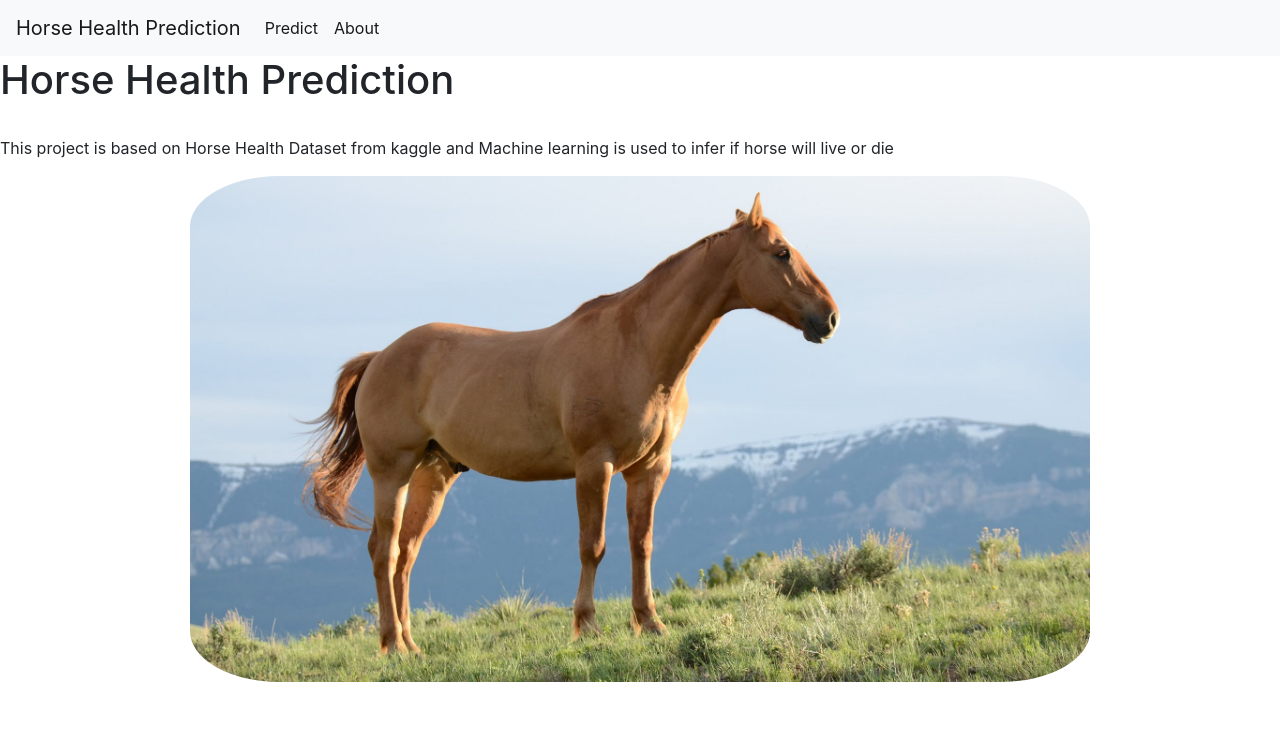
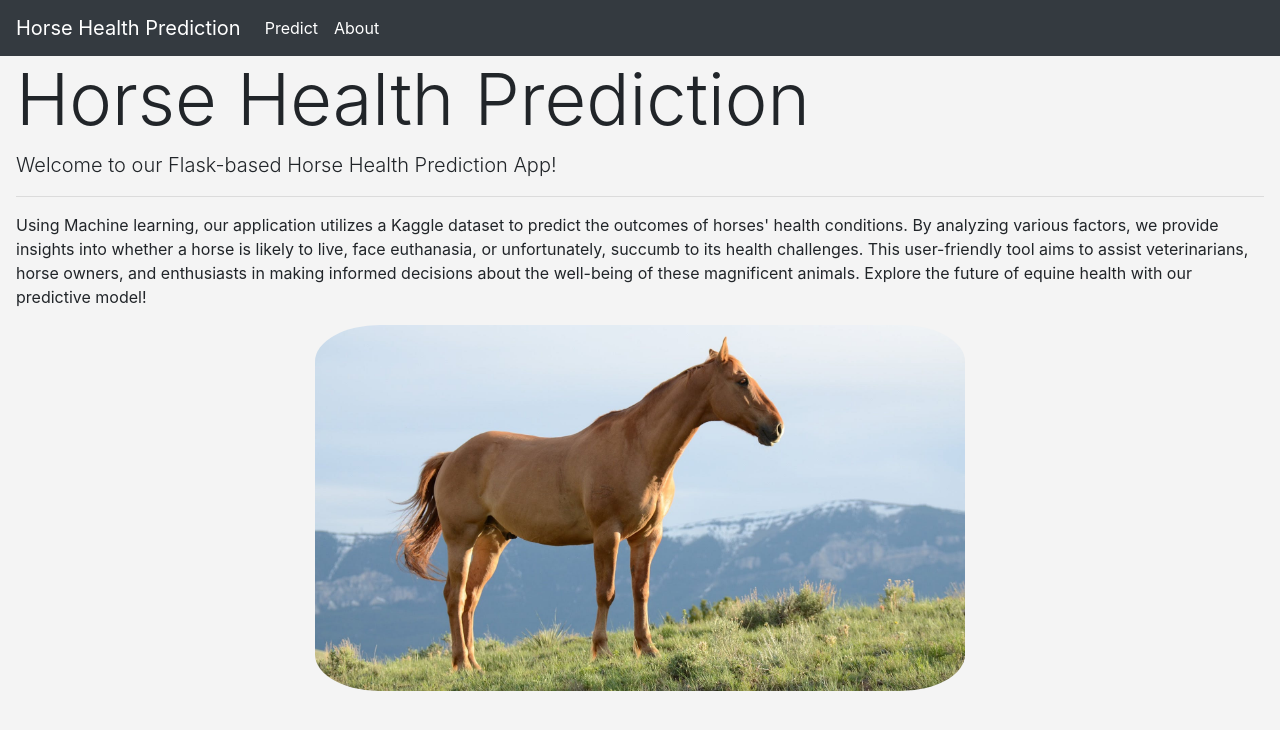
Before and after one commit to NeeteshC7/Horse_Health_Prediction, a Flask app: page / in a window 1280 px wide. Shown: the top 730 px of the page. Run offline with Flask 3, Linux system fonts and the light colour scheme.

Commit message:
UI optimisations

```diff
--- a/static/styles.css
+++ b/static/styles.css
@@ -2,7 +2,13 @@
     text-align: center;
   }
 
+  /* styles.css */
+body {
+  background-color: #f4F4F4;
+}
+
+
   #horse-image {
-    width: 900px;
+    width: 650px;
     border-radius: 10%;
   }
--- a/templates/base.html
+++ b/templates/base.html
@@ -9,8 +9,14 @@
     <!-- Bootstrap CSS -->
     <link rel="stylesheet" href="https://cdn.jsdelivr.net/npm/bootstrap@4.0.0/dist/css/bootstrap.min.css"
         integrity="sha384-Gn5384xqQ1aoWXA+058RXPxPg6fy4IWvTNh0E263XmFcJlSAwiGgFAW/dAiS6JXm" crossorigin="anonymous">
+    <link rel="stylesheet" href="{{ url_for('static', filename='styles.css') }}">
 
-    <nav class="navbar navbar-expand-lg navbar-light bg-light">
+    <link rel="stylesheet" href="https://cdnjs.cloudflare.com/ajax/libs/font-awesome/5.15.3/css/all.min.css"
+        integrity="sha512-kzxEJ5FEXwV0zC5FLnL4yTzpD5sA6E6V9JyCksfAkFX+9p3p4hY4XlbpN9z4nOImjzve4C5g7a7bW4s8oH8f+w=="
+        crossorigin="anonymous" />
+
+
+    <nav class="navbar navbar-expand-lg navbar-dark bg-dark">
         <a class="navbar-brand" href="/">Horse Health Prediction</a>
         <button class="navbar-toggler" type="button" data-toggle="collapse" data-target="#navbarSupportedContent"
             aria-controls="navbarSupportedContent" aria-expanded="false" aria-label="Toggle navigation">
--- a/templates/index.html
+++ b/templates/index.html
@@ -4,14 +4,20 @@
 
 
 <body>
-    <h1>Horse Health Prediction</h1>
-    <br>
+    <div class="mx-3">
+    <h1 class="display-3">Horse Health Prediction</h1>
+    <p class="lead">
+        Welcome to our Flask-based Horse Health Prediction App! </p>
+    <hr class="my-8">
 
     <p>
-        This project is based on Horse Health Dataset from kaggle and Machine learning is used to infer if horse will
-        live or die
-    </p>
-    <link rel="stylesheet" href="{{ url_for('static', filename='styles.css') }}">
+        Using Machine learning, our application utilizes a Kaggle dataset to predict the outcomes of
+        horses' health conditions. By analyzing various factors, we provide insights into whether a horse is likely to
+        live, face euthanasia, or unfortunately, succumb to its health challenges. This user-friendly tool aims to
+        assist veterinarians, horse owners, and enthusiasts in making informed decisions about the well-being of these
+        magnificent animals. Explore the future of equine health with our predictive model!
+    </p> </div>
+
 
     <div id="image-container">
         <img id="horse-image" src="{{ url_for('static', filename='horse.jpg') }}" alt="Horse Image">
```
Also changed, not shown: templates/about.html (+10 -5 lines), templates/home.html (+5 -3 lines).
